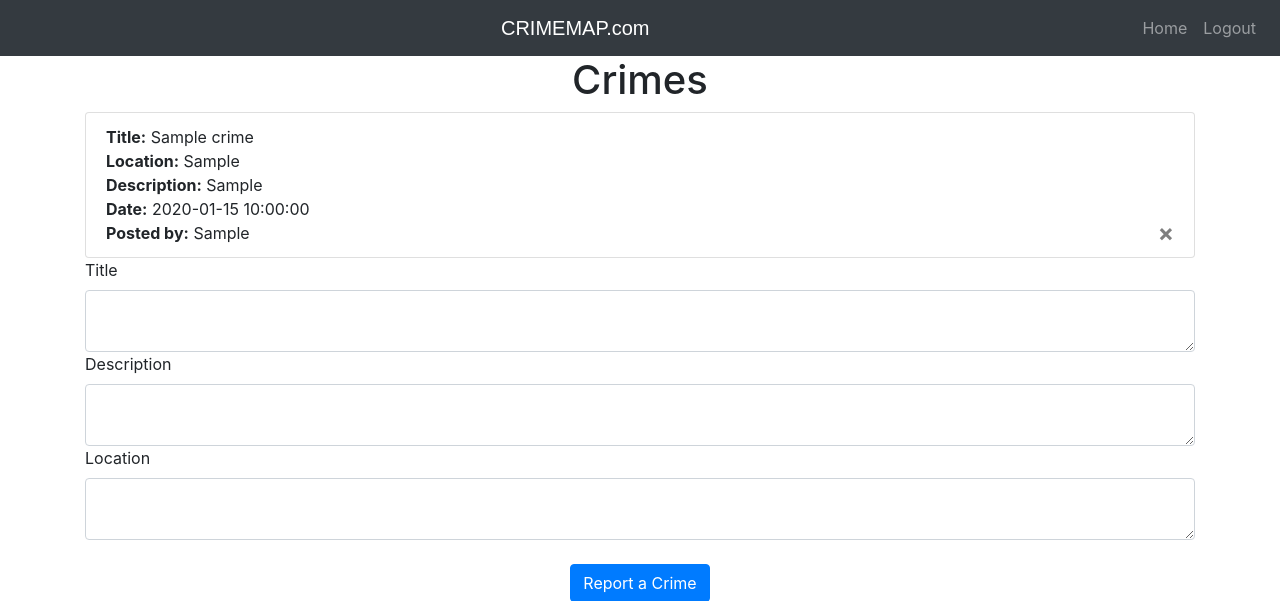
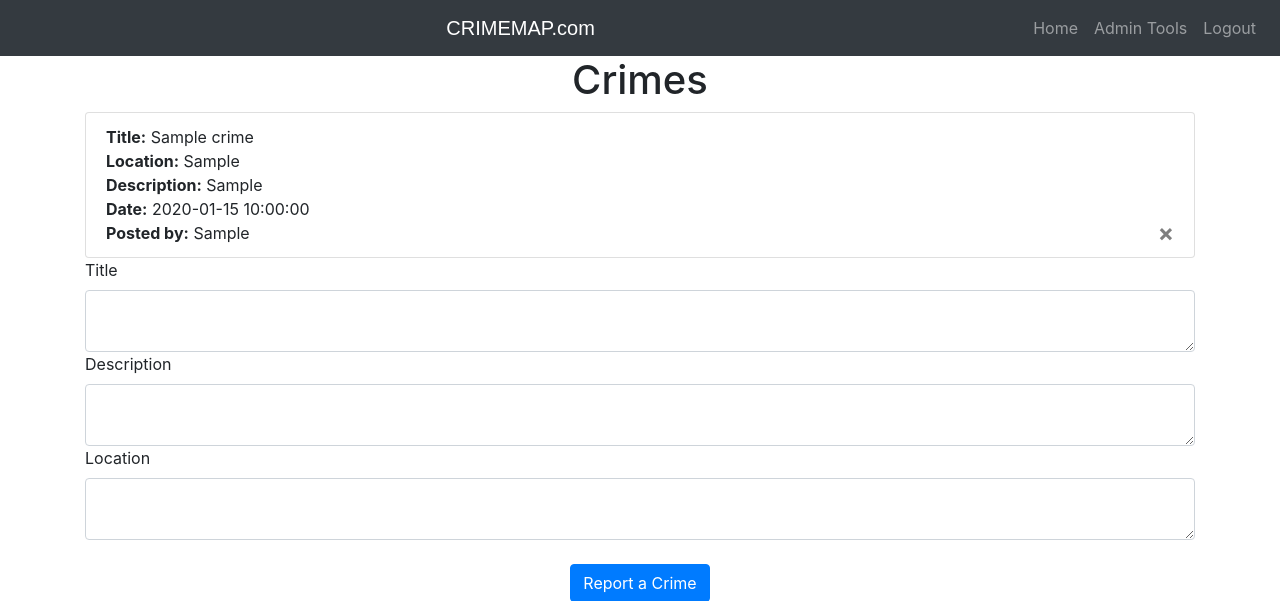
Before and after one commit to tyron-raza/CrimeMap, a Flask app: page / in a window 1280 px wide. Shown: the top 601 px of the page. Run offline with Flask 3, Linux system fonts and the light colour scheme; a user stored in the database is signed in; tables that the repository leaves empty hold one stand-in row (values such as "Sample post"); some libraries are stand-ins or nearby versions; some web fonts are replaced.

Commit message:
created the admin tool functionality

```diff
--- a/website/templates/base.html
+++ b/website/templates/base.html
@@ -38,6 +38,9 @@
         <div class="navbar-nav">
           {% if user.is_authenticated %}
           <a class="nav-item nav-link" id="home" href="/">Home</a>
+          {% if user.id == 1 %}
+          <a class="nav-item nav-link" id="admin-tools" href="/admin-tools">Admin Tools</a>
+          {% endif %}
           <a class="nav-item nav-link" id="logout" href="/logout">Logout</a>
           {% else %}
           <a class="nav-item nav-link" id="login" href="/login">Login</a>
--- a/website/views.py
+++ b/website/views.py
@@ -41,6 +41,13 @@ def home():
         crime.user = User.query.get(crime.user_id)
     return render_template("home.html", user=current_user, crimes=crimes)
 
+@views.route('/admin-tools')
+@login_required
+def admin_tools():
+    if current_user.id != 1:
+        flash('Access denied!', category='error')
+        return redirect(url_for('views.home'))
+    return render_template('admin_tools.html', user=current_user)
 
 @views.route('/delete-Crime', methods=['POST'])
 def delete_Crime():
```
Also changed, not shown: website/templates/admin_tools.html (added, +10 -0 lines), website/models.py (line endings or trailing spaces).
